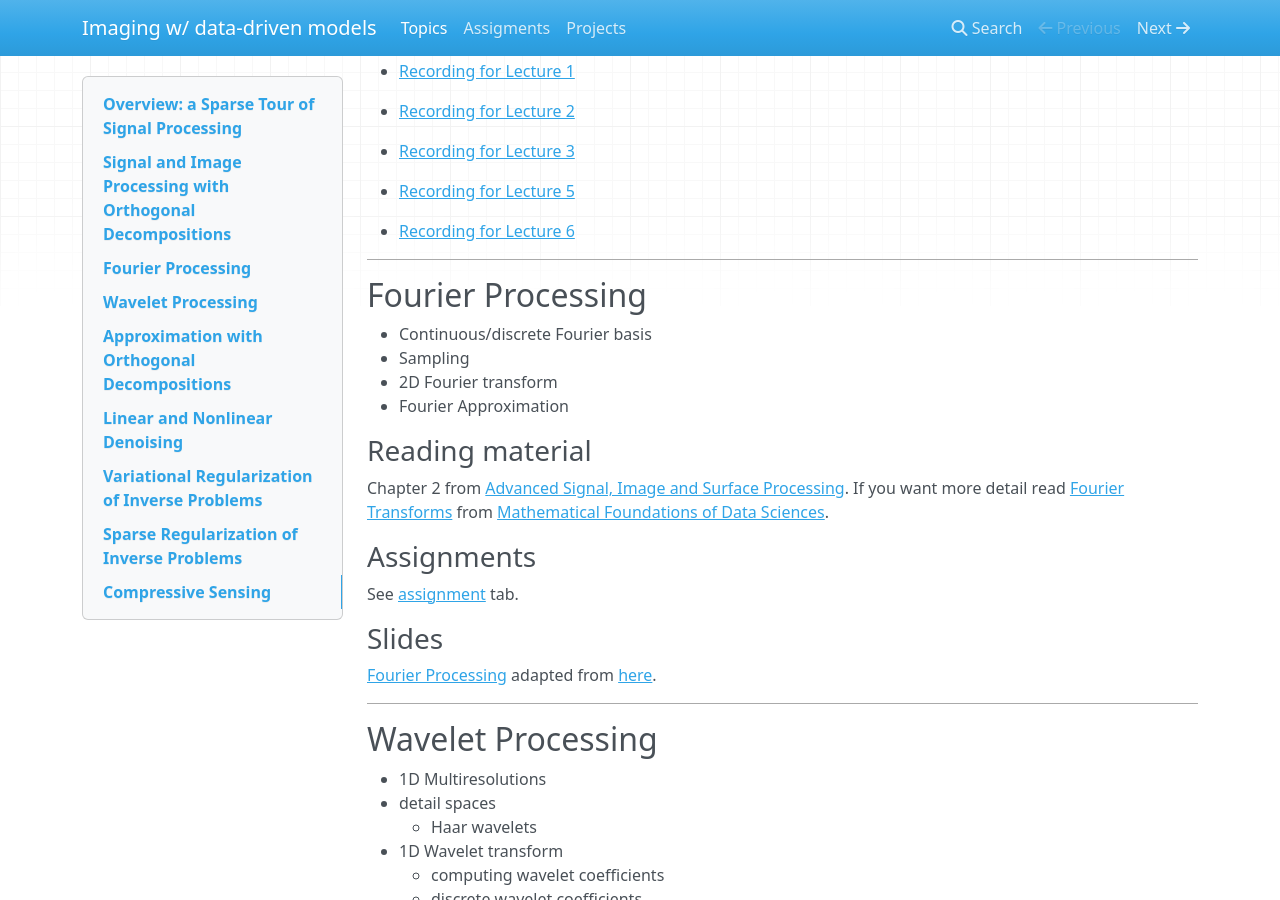
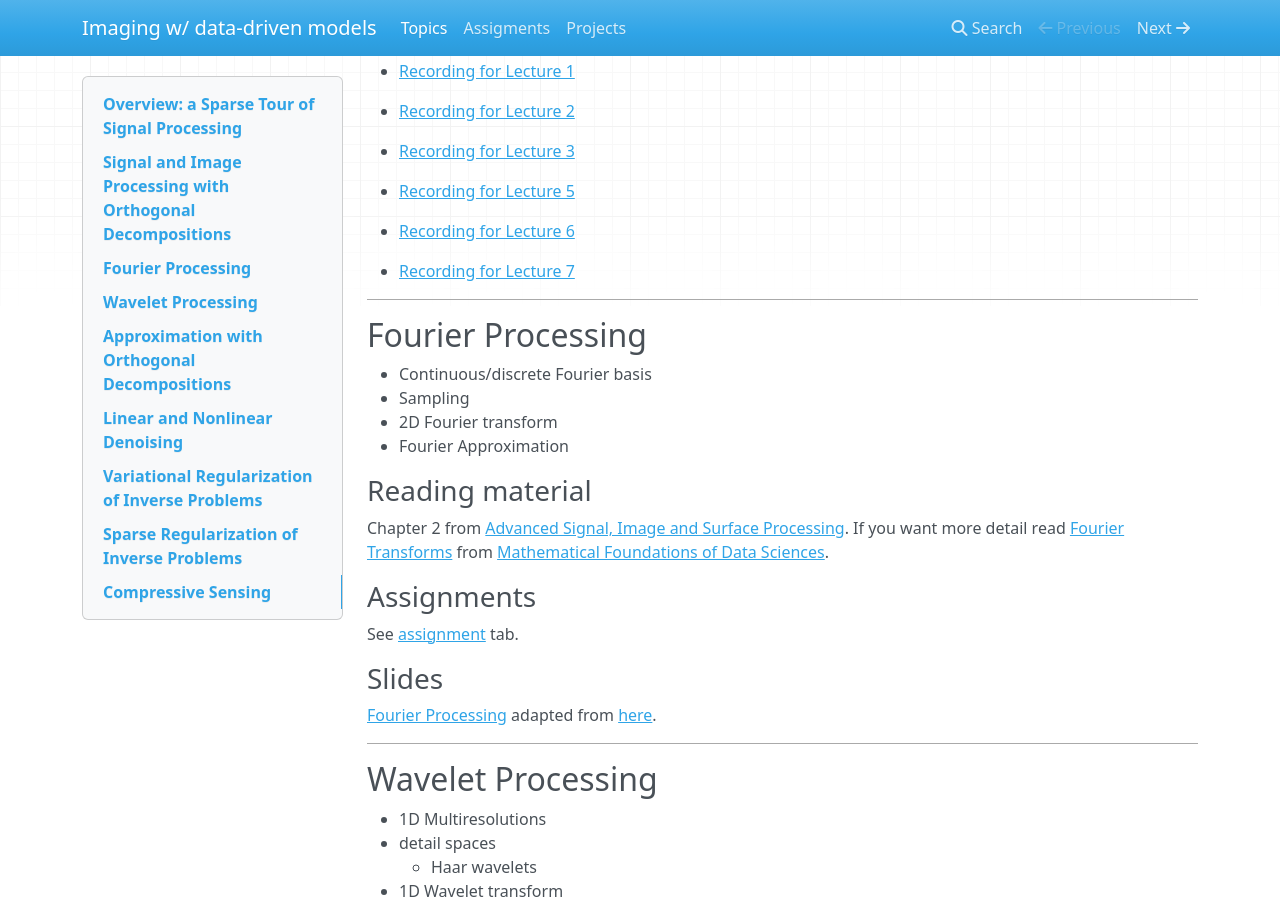
Before and after one commit to flexie/CSE-8803, an MkDocs documentation site: the page built from docs/outline.md, in a window 1280 px wide and 900 px high, scrolled down 754 px. Built offline with MkDocs 1.6.1, drawn with Linux system fonts in a browser that asks for light colours; nearby versions of some CDN libraries; old or Windows-style settings are respelled for this version of MkDocs.

Commit message:
Added recording lecture 7

```diff
--- a/docs/outline.md
+++ b/docs/outline.md
@@ -42,6 +42,8 @@ Chapter 1 from [Advanced Signal, Image and Surface Processing]
 - [Recording for Lecture 5](https://gtvault.sharepoint.com/:v:/r/sites/Imagingwdata-drivenmodelsCSE8803/Shared%20Documents/General/Recordings/Meeting%20in%20_General_-20220125_135818-Meeting%20Recording.mp4?csf=1&web=1&e=Ce6ANU)
 
 - [Recording for Lecture 6](https://gtvault.sharepoint.com/:v:/r/sites/Imagingwdata-drivenmodelsCSE8803/Shared%20Documents/General/Recordings/Meeting%20in%20_General_-20220127_135912-Meeting%20Recording.mp4?csf=1&web=1&e=aqTBsJ)
+
+- [Recording for Lecture 7](https://gtvault.sharepoint.com/:v:/r/sites/Imagingwdata-drivenmodelsCSE8803/Shared%20Documents/General/Recordings/Meeting%20in%20_General_-20220201_135838-Meeting%20Recording.mp4?csf=1&web=1&e=ujaR71)
 
 ***
 
```
